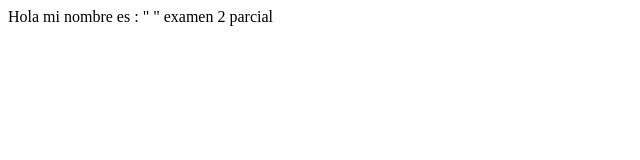
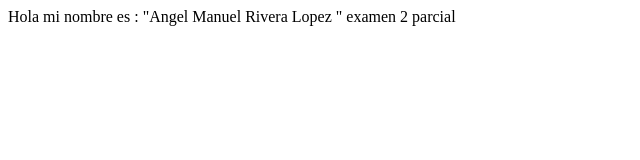
Before and after one commit to NF3228KRibs/Examen, a plain HTML site: page Index.html in a window 1280 px wide. Shown: the whole page, without its empty margins (0-640 px from the left). Drawn offline with Linux system fonts and the light colour scheme.

Commit message:
Update Index.html

```diff
--- a/Index.html
+++ b/Index.html
@@ -3,7 +3,7 @@
   <title> examen control de versiones </title>
   </head>
   <body>
-    <hy> Hola mi nombre es : " " examen 2 parcial</hy>
+    <hy> Hola mi nombre es : "Angel Manuel Rivera Lopez " examen 2 parcial</hy>
   </body>
   <script sic = "funciones.js"> </script>
 
```
